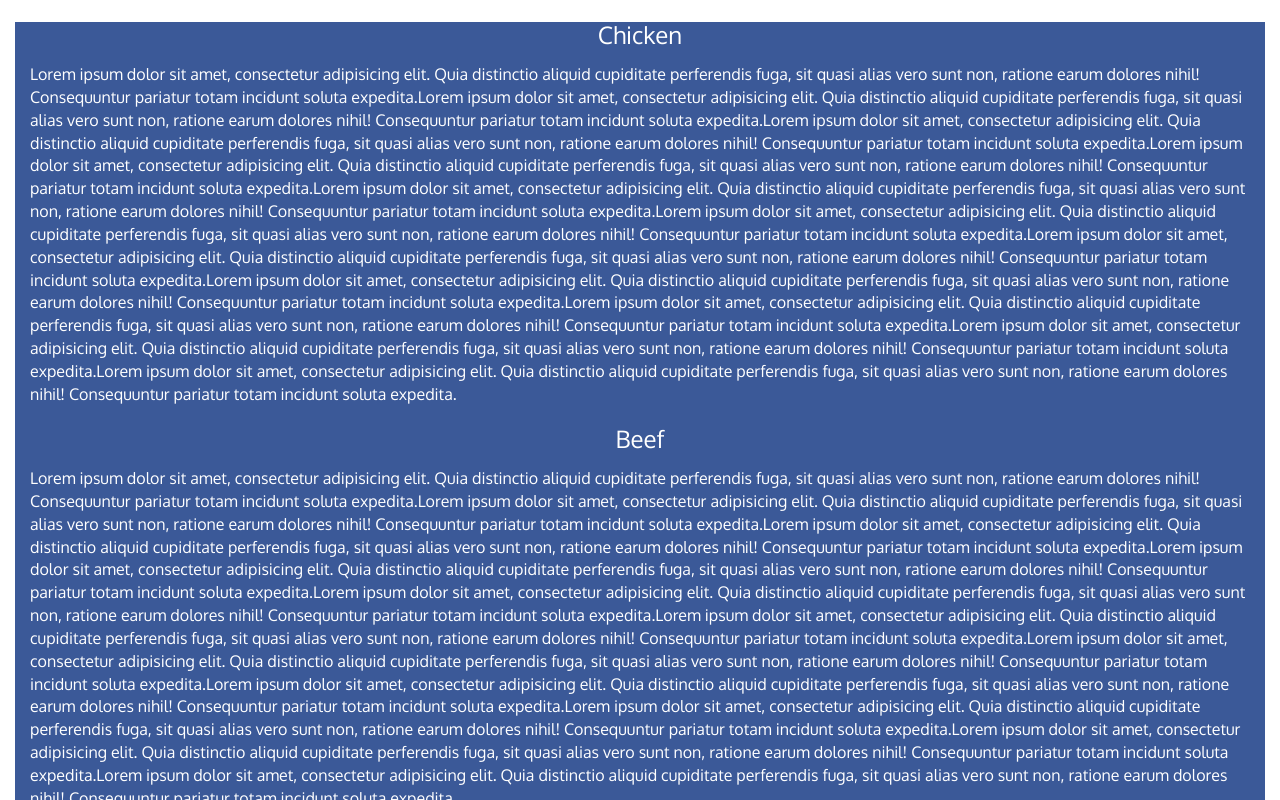
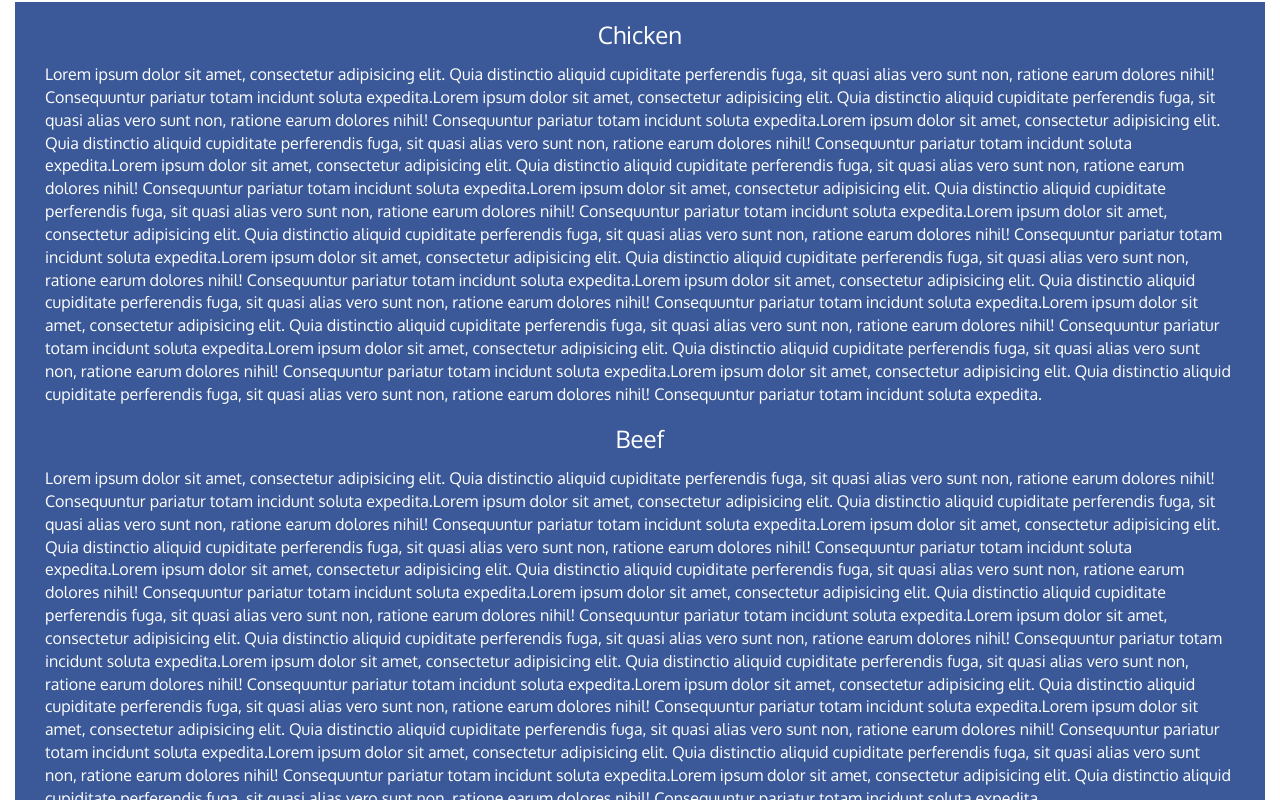
Before and after one commit to pavandx75/Coursera-test, a plain HTML site: page module3-solution/index.html in a window 1280 px wide. Shown: the part 128-928 px from the top of the page. Drawn offline with Linux system fonts and the light colour scheme.

Commit message:
module-3 solution

```diff
--- a/module3-solution/index.html
+++ b/module3-solution/index.html
@@ -59,7 +59,7 @@
 <h1 class="text-center"> Our Menu </h1>
 
 <div class="container-fluid">
-  <div class="inner-container">
+  <div class="inner-container col-lg-12 col-md-12 col-sm-12 col-xs-12">
     <h3 class="text-center h3color">Chicken</h3>
 
       <p id="mypara">
```
